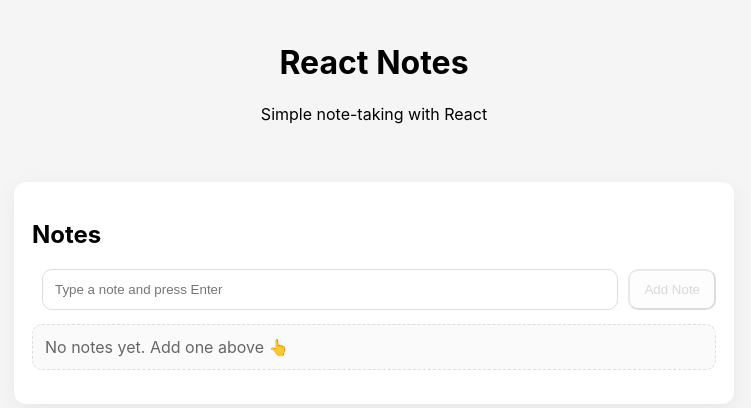
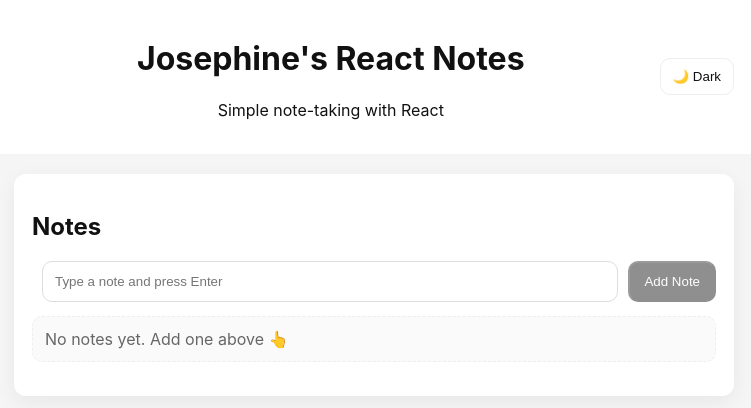
Before and after one commit to josleow/notes-react, a React (Create React App) app: page / in a window 1280 px wide. Shown: the top 408 px of the page, without its empty margins (266-1017 px from the left). Built offline with nearby package versions, Linux system fonts and the light colour scheme.

Commit message:
Day 21: add dark mode toggle with persisted theme

```diff
--- a/src/App.css
+++ b/src/App.css
@@ -37,11 +37,6 @@
   }
 }
 
-/* --- Day 19 polish --- */
-.container {
-  min-height: 100vh;
-  background: #f5f5f5;
-}
 
 .header {
   padding: 22px 16px;
@@ -54,10 +49,11 @@
 }
 
 .card {
-  background: #fff;
+  background: var(--card);
   padding: 18px;
   border-radius: 12px;
   box-shadow: 0 6px 20px rgba(0, 0, 0, 0.06);
+  color: var(--text)
 }
 
 .row {
@@ -149,9 +145,98 @@
   }
 }
 
-.header{text-align: center;}
-
 .button:disabled {
   opacity: 0.5;
   cursor: not-allowed;
 }
+
+:root {
+  --bg: #f5f5f5;
+  --card: #ffffff;
+  --text: #111;
+  --muted: #666;
+  --border: #eee;
+  --btn: #222;
+  --btnText: #fff;
+  --soft: #fafafa;
+}
+
+body[data-theme="dark"] {
+  --bg: #0f1115;
+  --card: #171a21;
+  --text: #f1f3f5;
+  --muted: #a8b0bb;
+  --border: #2a2f3a;
+  --btn: #e6e6e6;
+  --btnText: #111;
+  --soft: #12151b;
+}
+
+.container {
+  min-height: 100vh;
+  background: var(--bg);
+  color: var(--text);
+}
+
+.card {
+  background: var(--card);
+}
+
+.count,
+.empty {
+  color: var(--muted);
+}
+
+.listItem {
+  border: 1px solid var(--border);
+}
+
+.button {
+  background: var(--btn);
+  color: var(--btnText);
+}
+
+.empty {
+  background: var(--soft);
+  border: 1px dashed var(--border);
+}
+
+.header {
+  background: var(--card);
+  color: var(--text);
+  padding: 18px 16px;
+}
+
+.headerRow {
+  max-width: 720px;      /* same width as .main */
+  margin: 0 auto;        /* centers header content */
+  display: flex;
+  align-items: center;
+  justify-content: space-between;
+  gap: 12px;
+}
+
+.headerRow > div {
+  flex: 1;
+  text-align: center;
+}
+
+
+.themeBtn {
+  padding: 10px 12px;
+  border: 1px solid var(--border);
+  border-radius: 10px;
+  background: var(--card);
+  color: var(--text);
+  cursor: pointer;
+}
+
+.themeBtn:hover {
+  opacity: 0.9;
+}
+
+@media (max-width: 520px) {
+  .headerRow {
+    flex-direction: column;
+  }
+}
--- a/src/App.js
+++ b/src/App.js
@@ -7,7 +7,9 @@
   const [noteInput, setNoteinput] = useState("")
   const [notes, setNotes] = useState([])
   const didMountRef = useRef(false);
-
+  const [theme, setTheme] = useState(()=>{
+    return localStorage.getItem("theme") || "light"
+  });
   // Load notes from localStorage on component mount
 useEffect(() => {
   try {
@@ -29,6 +31,14 @@
   localStorage.setItem("notes", JSON.stringify(notes));
 }, [notes]);
 
+useEffect(()=>{
+    localStorage.setItem("theme", theme);
+    document.body.dataset.theme = theme;
+}, [theme])
+
+  function toggleTheme(){
+    setTheme((prevTheme) => (prevTheme === "light" ? "dark" : "light"));
+  }
 
   function addNote(){
     const text = noteInput.trim()
@@ -49,7 +59,8 @@
 
   return (
     <div className="container">
-      <Header />
+      <Header theme={theme} onToggleTheme={toggleTheme} />
+
       <main className="main">
         <section className="card">
           <h2>Notes</h2>
--- a/src/components/header.js
+++ b/src/components/header.js
@@ -1,8 +1,16 @@
-export default function Header(){
-    return(
-        <header className="header">
-          <h1>React Notes</h1>
+export default function Header({ theme, onToggleTheme }) {
+  return (
+    <header className="header">
+      <div className="headerRow">
+        <div>
+          <h1>Josephine's React Notes</h1>
           <p>Simple note-taking with React</p>
-        </header>
-    )
+        </div>
+
+        <button className="themeBtn" onClick={onToggleTheme}>
+          {theme === "light" ? "🌙 Dark" : "☀️ Light"}
+        </button>
+      </div>
+    </header>
+  );
 }
```
Also changed, not shown: 1 other file (tests, documents, lock files or other folders).
